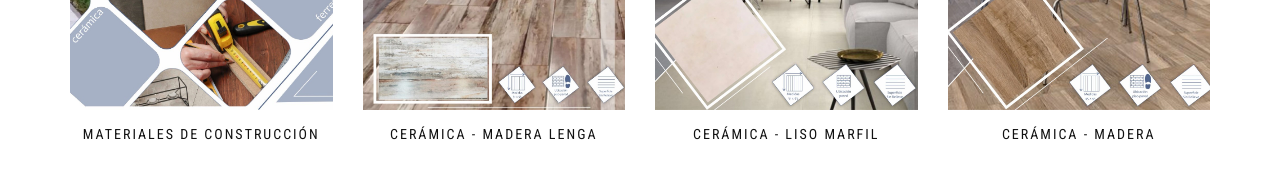
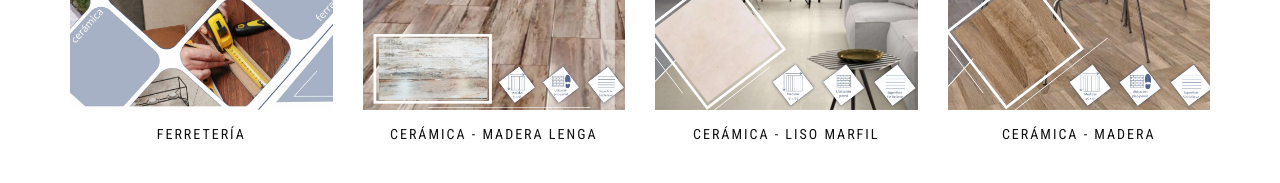
Before and after one commit to NahuelGoldy/quimetales, a plain HTML site: page index.html in a window 1280 px wide. Shown: the part 1200-1383 px from the top of the page. Drawn offline with nearby package versions, Linux system fonts and the light colour scheme; a web font is replaced by a local one.

Commit message:
Copy change

```diff
--- a/index.html
+++ b/index.html
@@ -169,7 +169,7 @@
 										</div>
 									</div>
 									<h4 class="shop-item-title font-alt">
-										<a href="#productos">Materiales de construcción</a>
+										<a href="#productos">Ferretería</a>
 									</h4>
 								</div>
 							</div>
```
